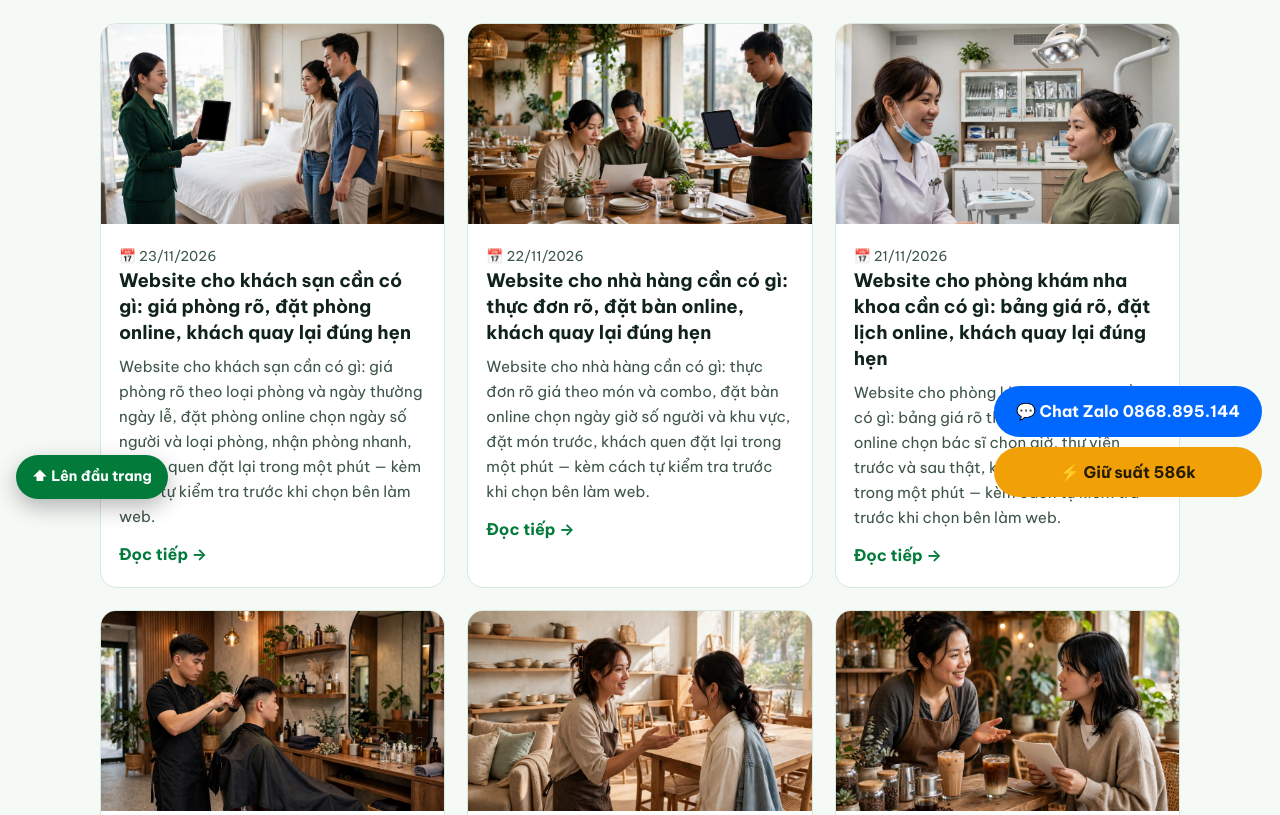
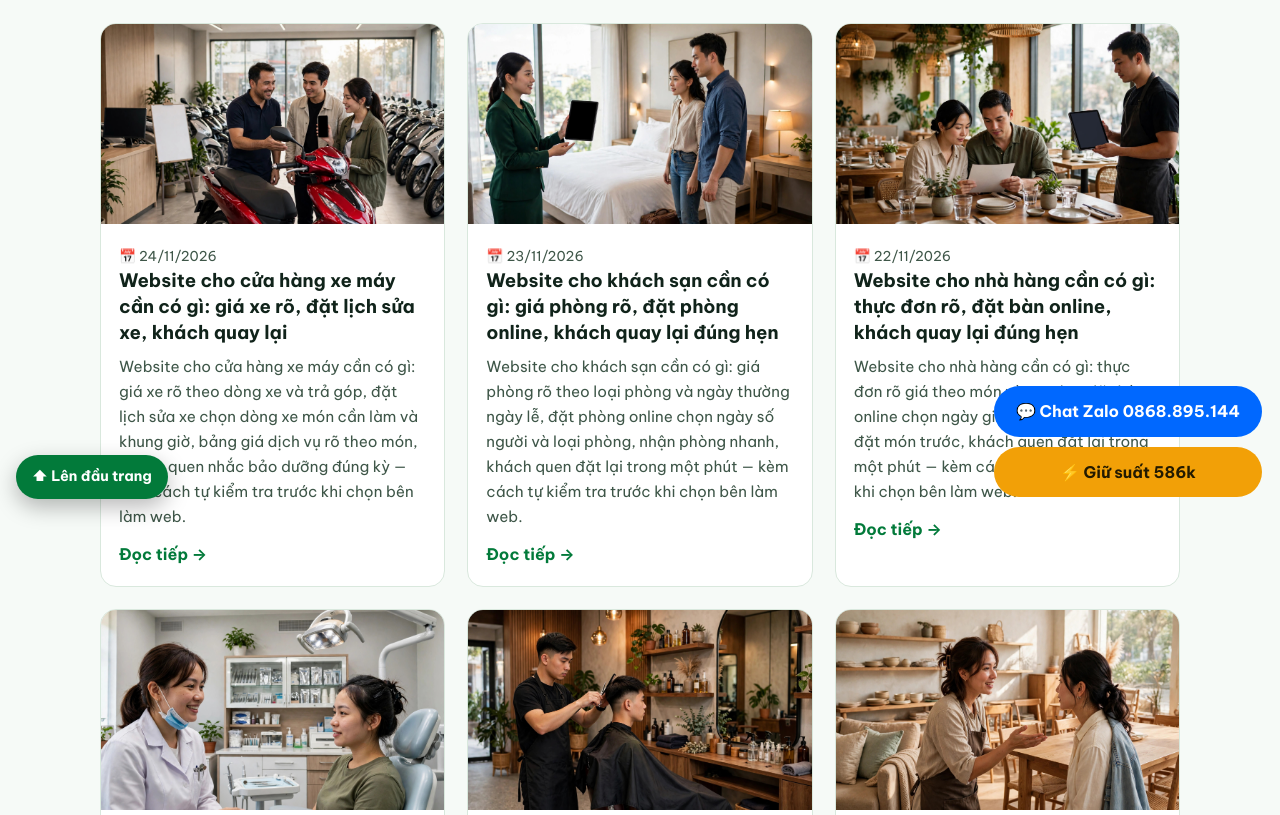
Before and after one commit to tuongtacviet/webkhoinguon, a plain HTML site: page bai-viet.html in a window 1280 px wide. Shown: the part 285-1100 px from the top of the page. Drawn offline with Linux system fonts and the light colour scheme.

Commit message:
Cập nhật trang live cho bài website cho cửa hàng xe máy cần có gì (24/11/2026) (#29)

```diff
--- a/bai-viet.html
+++ b/bai-viet.html
@@ -124,6 +124,16 @@ footer p a{color:#fff}
   <p>Chia sẻ kinh nghiệm chọn mẫu website, vận hành shop online và bán hàng hiệu quả cho chủ shop và doanh nghiệp nhỏ — cập nhật thường xuyên từ Web Khởi Nguồn.</p>
 </div>
 <div class="cards">
+<a class="card" href="website-cho-cua-hang-xe-may-can-co-gi.html">
+<img src="website-xe-may-cua-hang-dep-khach-xem-xe.jpg" alt="Website cho cửa hàng xe máy cần có gì: giá xe rõ, đặt lịch sửa xe, khách quay lại">
+<span class="in">
+<span class="d">📅 24/11/2026</span>
+<h2>Website cho cửa hàng xe máy cần có gì: giá xe rõ, đặt lịch sửa xe, khách quay lại</h2>
+<p>Website cho cửa hàng xe máy cần có gì: giá xe rõ theo dòng xe và trả góp, đặt lịch sửa xe chọn dòng xe món cần làm và khung giờ, bảng giá dịch vụ rõ theo món, khách quen nhắc bảo dưỡng đúng kỳ — kèm cách tự kiểm tra trước khi chọn bên làm web.</p>
+<span class="more">Đọc tiếp →</span>
+</span>
+</a>
+
 <a class="card" href="website-cho-khach-san-can-co-gi.html">
 <img src="website-khach-san-phong-dep-dat-phong-online.jpg" alt="Website cho khách sạn cần có gì: giá phòng rõ, đặt phòng online, khách quay lại đúng hẹn">
 <span class="in">
--- a/sitemap.xml
+++ b/sitemap.xml
@@ -60,7 +60,7 @@
   </url>
   <url>
     <loc>https://webkhoinguon.com/bai-viet.html</loc>
-    <lastmod>2026-11-23</lastmod>
+    <lastmod>2026-11-24</lastmod>
     <changefreq>weekly</changefreq>
     <priority>0.8</priority>
   </url>
@@ -147,4 +147,5 @@
 <url><loc>https://webkhoinguon.com/website-cho-phong-kham-nha-khoa-can-co-gi.html</loc><lastmod>2026-11-21</lastmod><changefreq>monthly</changefreq><priority>0.7</priority></url>
 <url><loc>https://webkhoinguon.com/website-cho-nha-hang-can-co-gi.html</loc><lastmod>2026-11-22</lastmod><changefreq>monthly</changefreq><priority>0.7</priority></url>
 <url><loc>https://webkhoinguon.com/website-cho-khach-san-can-co-gi.html</loc><lastmod>2026-11-23</lastmod><changefreq>monthly</changefreq><priority>0.7</priority></url>
+<url><loc>https://webkhoinguon.com/website-cho-cua-hang-xe-may-can-co-gi.html</loc><lastmod>2026-11-24</lastmod><changefreq>monthly</changefreq><priority>0.7</priority></url>
 </urlset>
```
